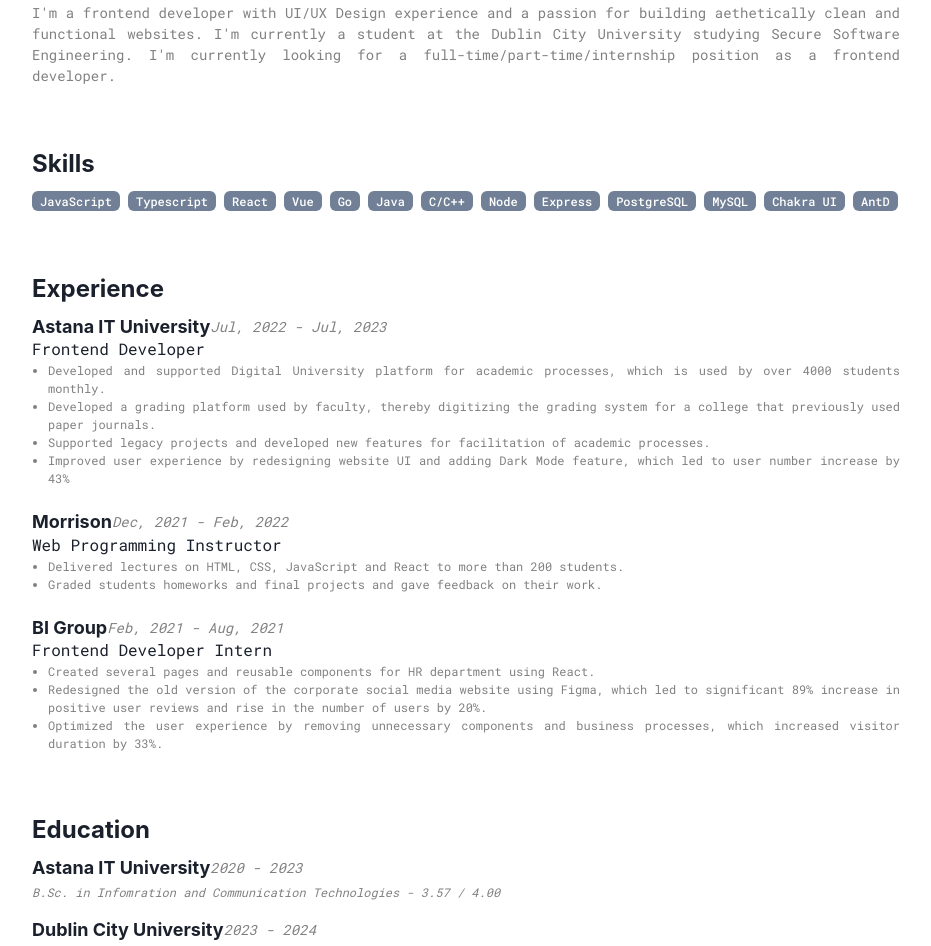
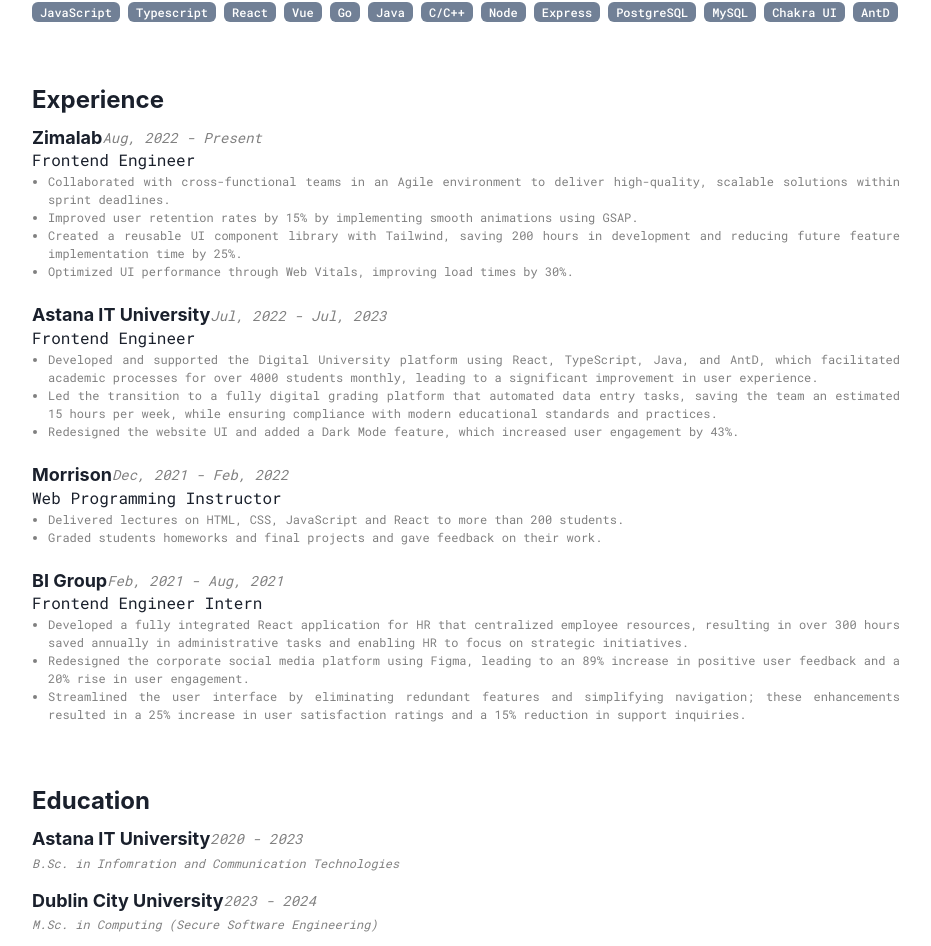
Before and after one commit to olimeme/oli-homepage-v2, a React (Create React App) app: page /blog in a window 1280 px wide. Shown: the part 316-1262 px from the top of the page, without its empty margins (174-1105 px from the left). Built offline with nearby package versions, Linux system fonts and the light colour scheme.

Commit message:
update info

```diff
--- a/src/components/Education/Education.jsx
+++ b/src/components/Education/Education.jsx
@@ -19,7 +19,7 @@
         </Text>
       </HStack>
       <Text fontSize={"xs"} as="i" color="grey">
-        {item.degree} - {item.GPA}
+        {item.degree} {item.GPA}
       </Text>
     </ListItem>
   ));
--- a/src/components/Main/Main.jsx
+++ b/src/components/Main/Main.jsx
@@ -9,7 +9,7 @@
 const Main = () => {
   return (
     <>
-      <Biography />
+      {/* <Biography /> */}
       <Skills />
       <Experience />
       <Education />
--- a/src/info.js
+++ b/src/info.js
@@ -1,6 +1,6 @@
 export const navInfo = {
   name: "Alibek Mombekov",
-  position: "Frontend Developer (focusing on learning backend)",
+  position: "Frontend Engineer @ Zimalab",
   location: "Astana, Kazakhstan",
   locationUrl: "https://maps.app.goo.gl/fQA5s5kWE3VUW4XC7",
   githubLink: "https://github.com/olimeme",
@@ -8,10 +8,10 @@
   instagramLink: "https://www.instagram.com/oli_san_/",
   linkedinLink: "https://www.linkedin.com/in/alibek-mombekov-247a81201/",
   resumeLinkEN:
-    "https://drive.google.com/file/d/1HyGLk7Z9Kg8o-oRSLNE5MsHVrofHTYXQ/view?usp=sharing",
+    "https://drive.google.com/file/d/1NF5kATUgZ1EydXC0Zo14Rz19rydM3ph3/view?usp=sharing",
   resumeLinkRU:
-    "https://drive.google.com/file/d/1Mn5v9txCZjgZPu-8x6mkAar1NgT6IdFD/view?usp=sharing",
-  blogLink: "https://after-evening.vercel.app/",
+    "https://drive.google.com/file/d/1DV6TJXSLdsHO6MqWbkeDk0yE1RtrCv-2/view?usp=sharing",
+  // blogLink: "https://after-evening.vercel.app/",
   mail: "mailto:mombekovalibek22@gmail.com",
 };
 
@@ -72,8 +72,14 @@
 
 export const biography = [
   {
-    year: "2002",
-    description: "Born in Astana, Kazakhstan.",
+    year: "2024",
+    description:
+      "Graduated Dublin City University with a Master's Degree in Computing majoring Secure Software Engineering",
+  },
+  {
+    year: "2023",
+    description:
+      "Graduated Astana IT University with a Bachelor's Degree (honours) in Telecommunication Systems",
   },
   {
     year: "2018",
@@ -81,22 +87,31 @@
       "Volunteering in major events, as IRONMAN 70.3, BI Marathon, AFD, Global Blockchain Business Council",
   },
   {
-    year: "2023",
-    description:
-      "Graduated with a bachelor's degree in Telecommunication Systems",
+    year: "2002",
+    description: "Born in Astana, Kazakhstan.",
   },
 ];
 
 export const experience = [
   {
+    time: "Aug, 2022 - Present",
+    employer: "Zimalab",
+    title: "Frontend Engineer",
+    description: [
+      "Collaborated with cross-functional teams in an Agile environment to deliver high-quality, scalable solutions within sprint deadlines.",
+      "Improved user retention rates by 15% by implementing smooth animations using GSAP. ",
+      "Created a reusable UI component library with Tailwind, saving 200 hours in development and reducing future feature implementation time by 25%.",
+      "Optimized UI performance through Web Vitals, improving load times by 30%.",
+    ],
+  },
+  {
     time: "Jul, 2022 - Jul, 2023",
     employer: "Astana IT University",
-    title: "Frontend Developer",
+    title: "Frontend Engineer",
     description: [
-      "Developed and supported Digital University platform for academic processes, which is used by over 4000 students monthly.",
-      "Developed a grading platform used by faculty, thereby digitizing the grading system for a college that previously used paper journals.",
-      "Supported legacy projects and developed new features for facilitation of academic processes.",
-      "Improved user experience by redesigning website UI and adding Dark Mode feature, which led to user number increase by 43%",
+      "Developed and supported the Digital University platform using React, TypeScript, Java, and AntD, which facilitated academic processes for over 4000 students monthly, leading to a significant improvement in user experience.",
+      "Led the transition to a fully digital grading platform that automated data entry tasks, saving the team an estimated 15 hours per week, while ensuring compliance with modern educational standards and practices.",
+      "Redesigned the website UI and added a Dark Mode feature, which increased user engagement by 43%.",
     ],
   },
   {
@@ -111,11 +126,11 @@
   {
     time: "Feb, 2021 - Aug, 2021",
     employer: "BI Group",
-    title: "Frontend Developer Intern",
+    title: "Frontend Engineer Intern",
     description: [
-      "Created several pages and reusable components for HR department using React.",
-      "Redesigned the old version of the corporate social media website using Figma, which led to significant 89% increase in positive user reviews and rise in the number of users by 20%.",
-      "Optimized the user experience by removing unnecessary components and business processes, which increased visitor duration by 33%.",
+      "Developed a fully integrated React application for HR that centralized employee resources, resulting in over 300 hours saved annually in administrative tasks and enabling HR to focus on strategic initiatives.",
+      "Redesigned the corporate social media platform using Figma, leading to an 89% increase in positive user feedback and a 20% rise in user engagement.",
+      "Streamlined the user interface by eliminating redundant features and simplifying navigation; these enhancements resulted in a 25% increase in user satisfaction ratings and a 15% reduction in support inquiries. ",
     ],
   },
 ];
@@ -125,13 +140,13 @@
     time: "2020 - 2023",
     university: "Astana IT University",
     degree: "B.Sc. in Infomration and Communication Technologies",
-    GPA: "3.57 / 4.00",
+    // GPA: "3.57 / 4.00",
   },
   {
     time: "2023 - 2024",
     university: "Dublin City University",
     degree: "M.Sc. in Computing (Secure Software Engineering)",
-    GPA: "",
+    // GPA: "",
   },
 ];
 
```
